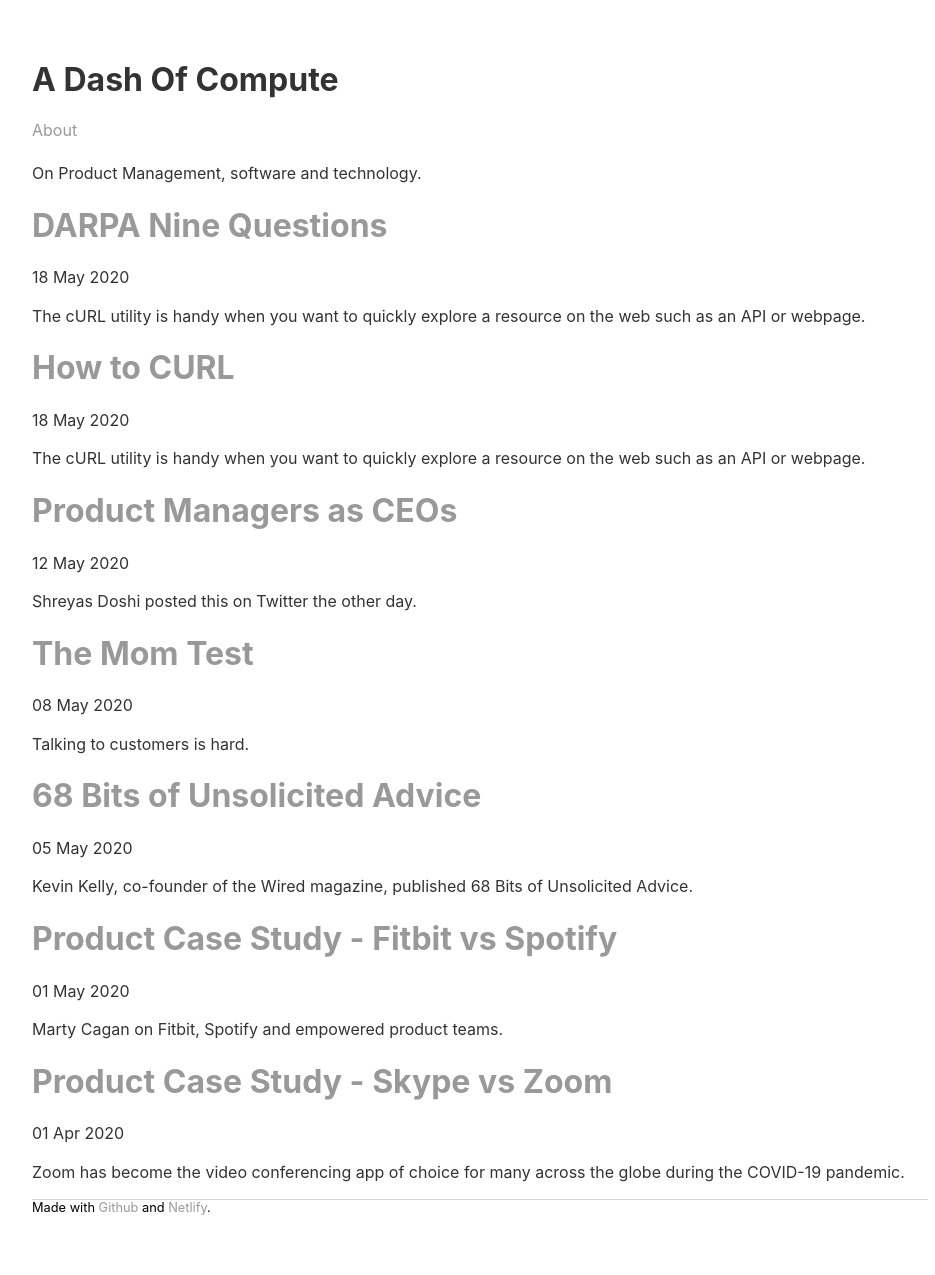
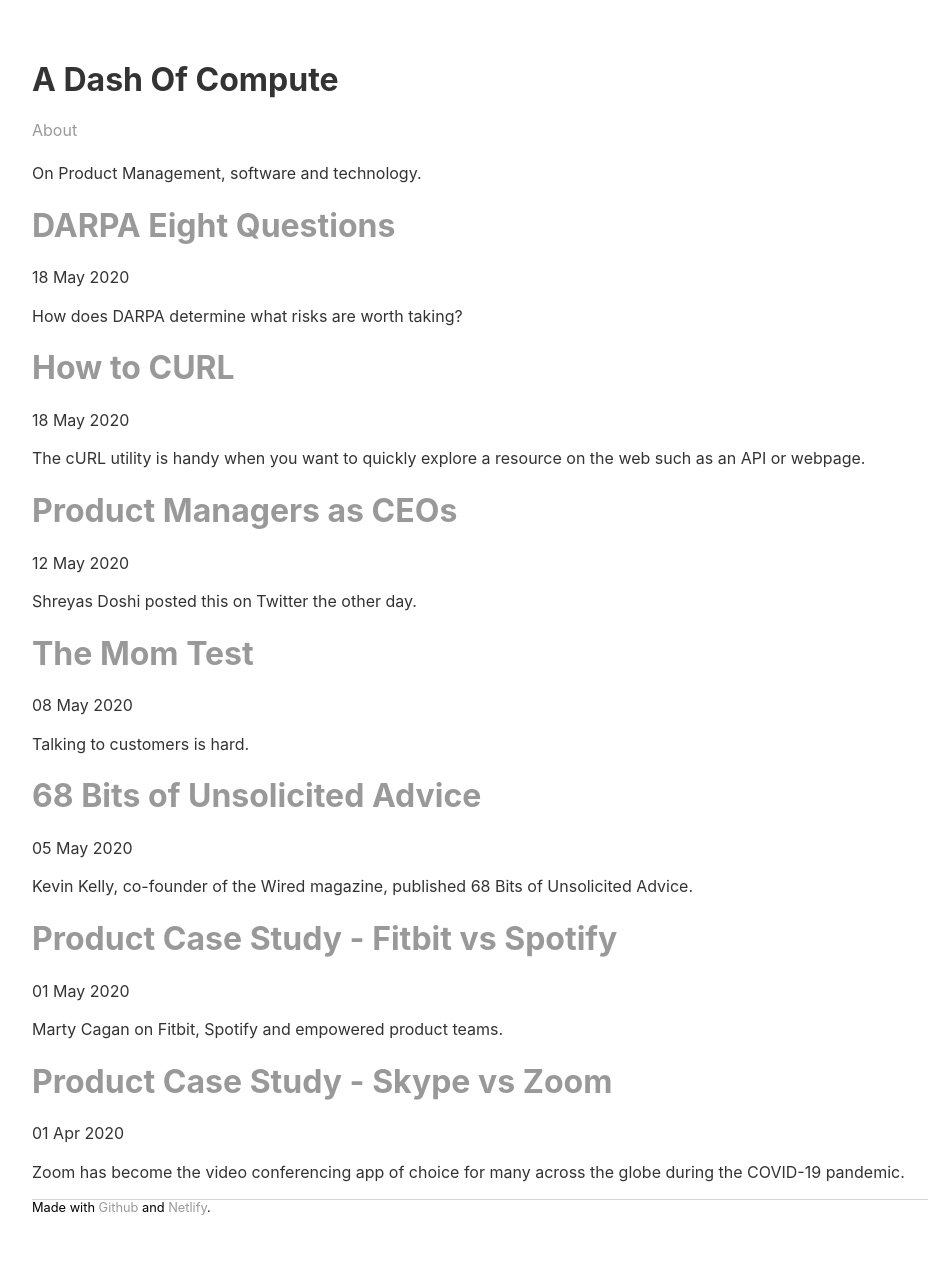
Before and after one commit to sautee/sautee.github.io, a Jekyll site: the page built from pages/index.md, in a window 1280 px wide. Shown: the whole page, without its empty margins (160-1095 px from the left). Built offline with Jekyll 4.4.1, drawn with Linux system fonts in a browser that asks for light colours; some of the changed lines change nothing that is shown.

Commit message:
Update 2020-08-24-the-heilmeier-catechism.md

```diff
--- a/_posts/2020-08-24-the-heilmeier-catechism.md
+++ b/_posts/2020-08-24-the-heilmeier-catechism.md
@@ -1,7 +1,7 @@
 ---
 layout: post
-title: "DARPA Nine Questions"
-excerpt: "The cURL utility is handy when you want to quickly explore a resource on the web such as an API or webpage."
+title: "DARPA Eight Questions"
+excerpt: "How does DARPA determine what risks are worth taking?"
 date: 2020-05-18
 ---
 
@@ -14,9 +14,10 @@
 George H. Heilmeier, a former DARPA director (1975-1977), crafted a set of questions known as the "Heilmeier Catechism" to help Agency officials think through and evaluate proposed research programs.
 
 1. What are you trying to do? Articulate your objectives using absolutely no jargon.
-2. How is it done today, and what are the limits of current practice? 3. What is new in your approach and why do you think it will be successful?
-5. Who cares? If you are successful, what difference will it make?
-6. What are the risks?
-7. How much will it cost?
-8. How long will it take?
-9. What are the mid-term and final “exams” to check for success?
+2. How is it done today, and what are the limits of current practice?
+3. What is new in your approach and why do you think it will be successful?
+4. Who cares? If you are successful, what difference will it make?
+5. What are the risks?
+6. How much will it cost?
+7. How long will it take?
+8. What are the mid-term and final “exams” to check for success?
```
